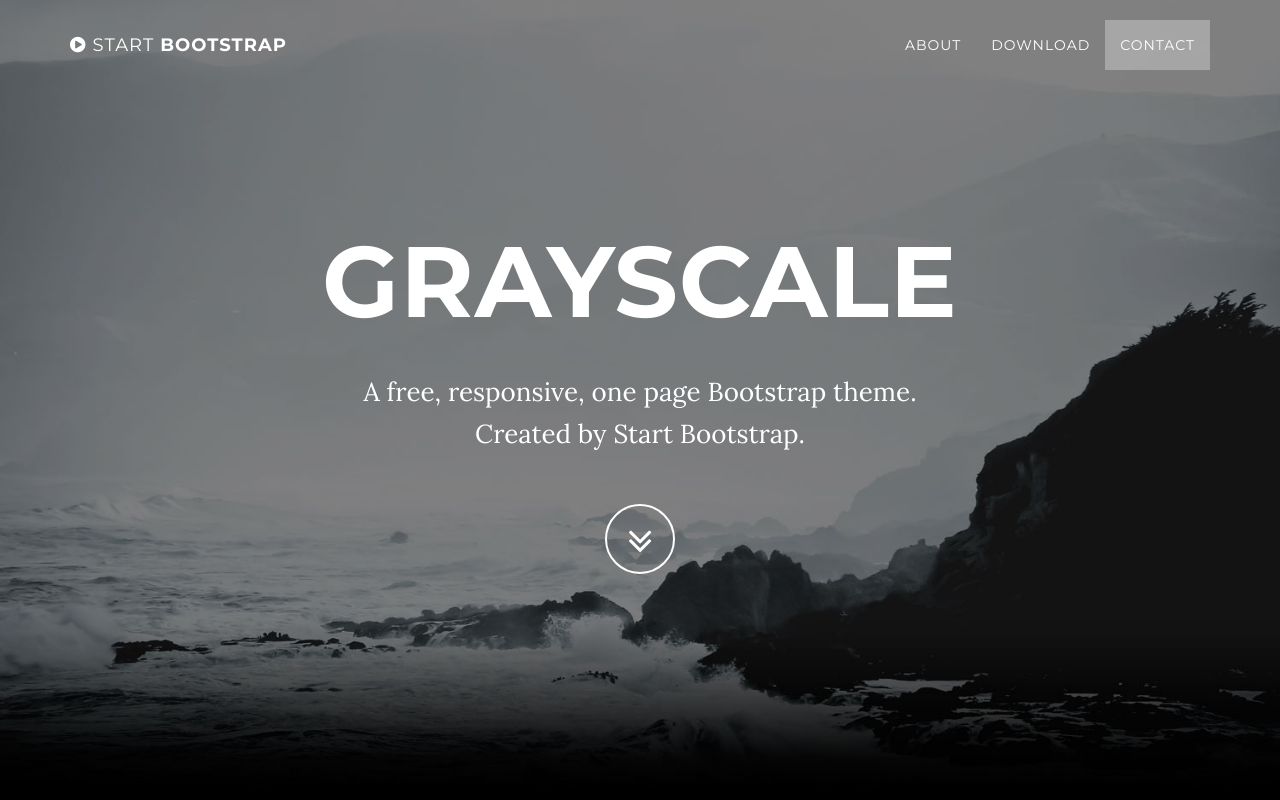
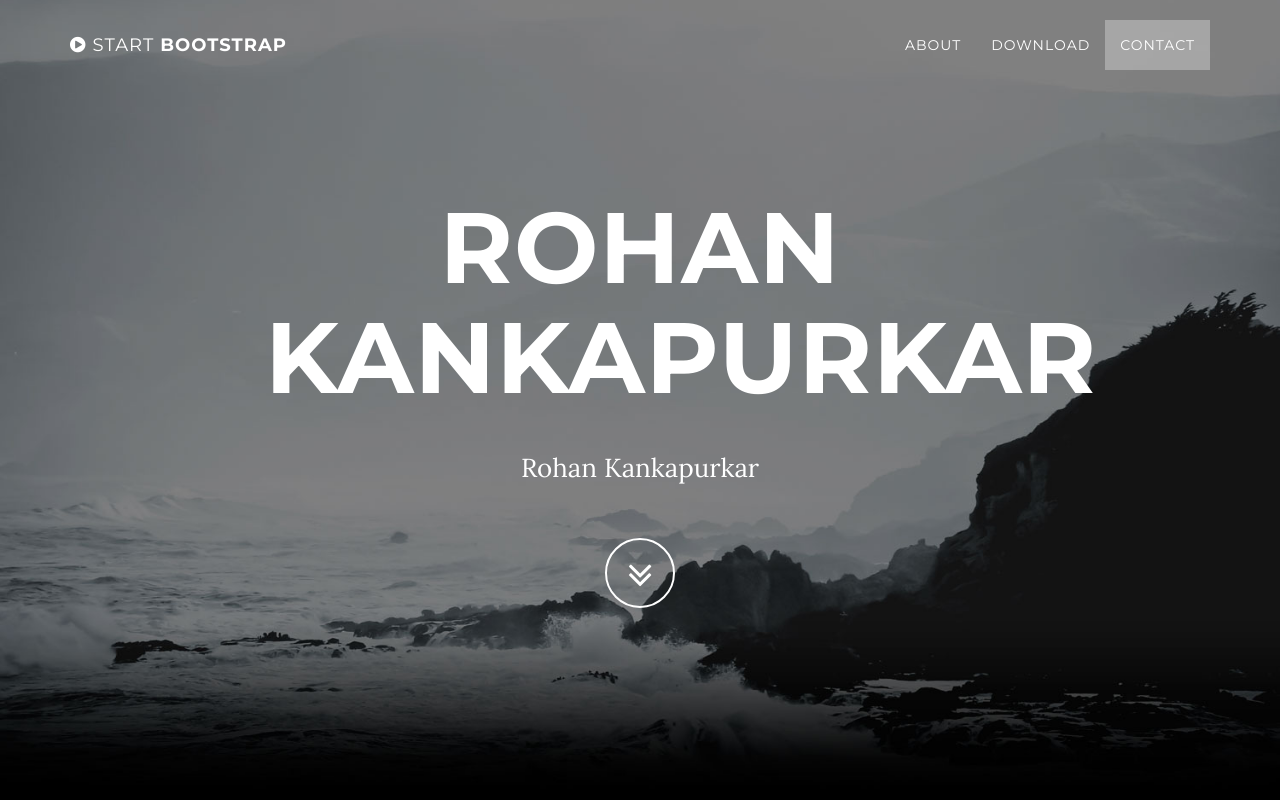
Before and after one commit to rohankankapurkar/rohankankapurkar.github.io, a website: page index.html in a window 1280 px wide. Shown: the top 800 px of the page. Drawn offline with nearby package versions, Linux system fonts and the light colour scheme; some packages are replaced by stand-ins of ours.

Commit message:
changes in index.html

```diff
--- a/index.html
+++ b/index.html
@@ -74,9 +74,8 @@
             <div class="container">
                 <div class="row">
                     <div class="col-md-8 col-md-offset-2">
-                        <h1 class="brand-heading">Grayscale</h1>
-                        <p class="intro-text">A free, responsive, one page Bootstrap theme.
-                            <br>Created by Start Bootstrap.</p>
+                        <h1 class="brand-heading">Rohan Kankapurkar</h1>
+                        <p class="intro-text"> Rohan Kankapurkar</p>
                         <a href="#about" class="btn btn-circle page-scroll">
                             <i class="fa fa-angle-double-down animated"></i>
                         </a>
```
